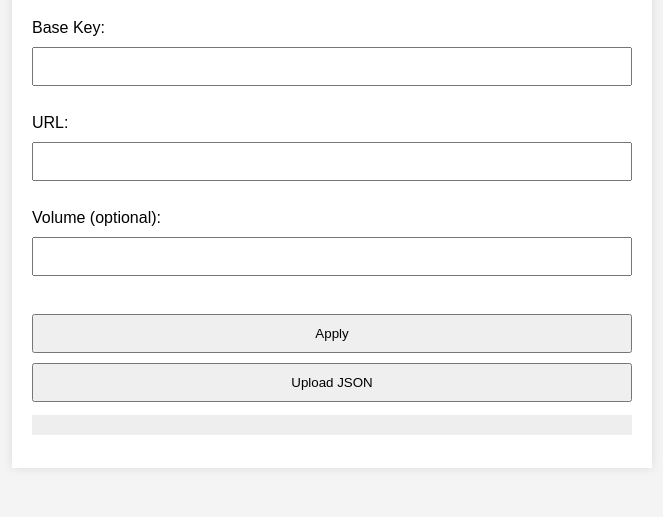
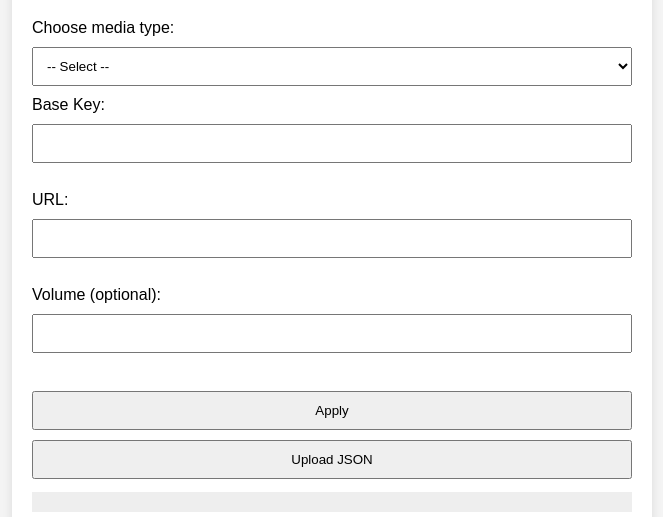
Before and after one commit to tersickpan/testtestaje, a plain HTML site: page backup-2/add.html in a window 1280 px wide. Shown: the part 131-648 px from the top of the page, without its empty margins (308-971 px from the left). Drawn offline with Linux system fonts and the light colour scheme.

Commit message:
testing change media

```diff
--- a/backup-2/add.html
+++ b/backup-2/add.html
@@ -10,6 +10,12 @@
   <div class="container">
     <h1>Add Entry</h1>
     <div id="add-form">
+      <label for="type">Choose media type:</label>
+      <select id="type">
+        <option value="">-- Select --</option>
+        <option value="pictures">Pictures</option>
+        <option value="videos">Videos</option>
+      </select>
       <label>Base Key: <input type="text" id="base-key"></label><br>
       <label>URL: <input type="text" id="url"></label><br>
       <label>Volume (optional): <input type="number" step="0.01" id="volume"></label><br>
--- a/backup-2/js/ui-add.js
+++ b/backup-2/js/ui-add.js
@@ -8,6 +8,10 @@ window.addEventListener('DOMContentLoaded', async () => {
   await fetchJSON(currentType);
   setupForm();
 });
+
+document.getElementById('type').addEventListener('change', async (data) => {
+  console.log(data);
+})
 
 function setupForm() {
   document.getElementById('apply-btn').onclick = () => {
```
Also changed, not shown: backup-2/edit.html (+6 -0 lines).
